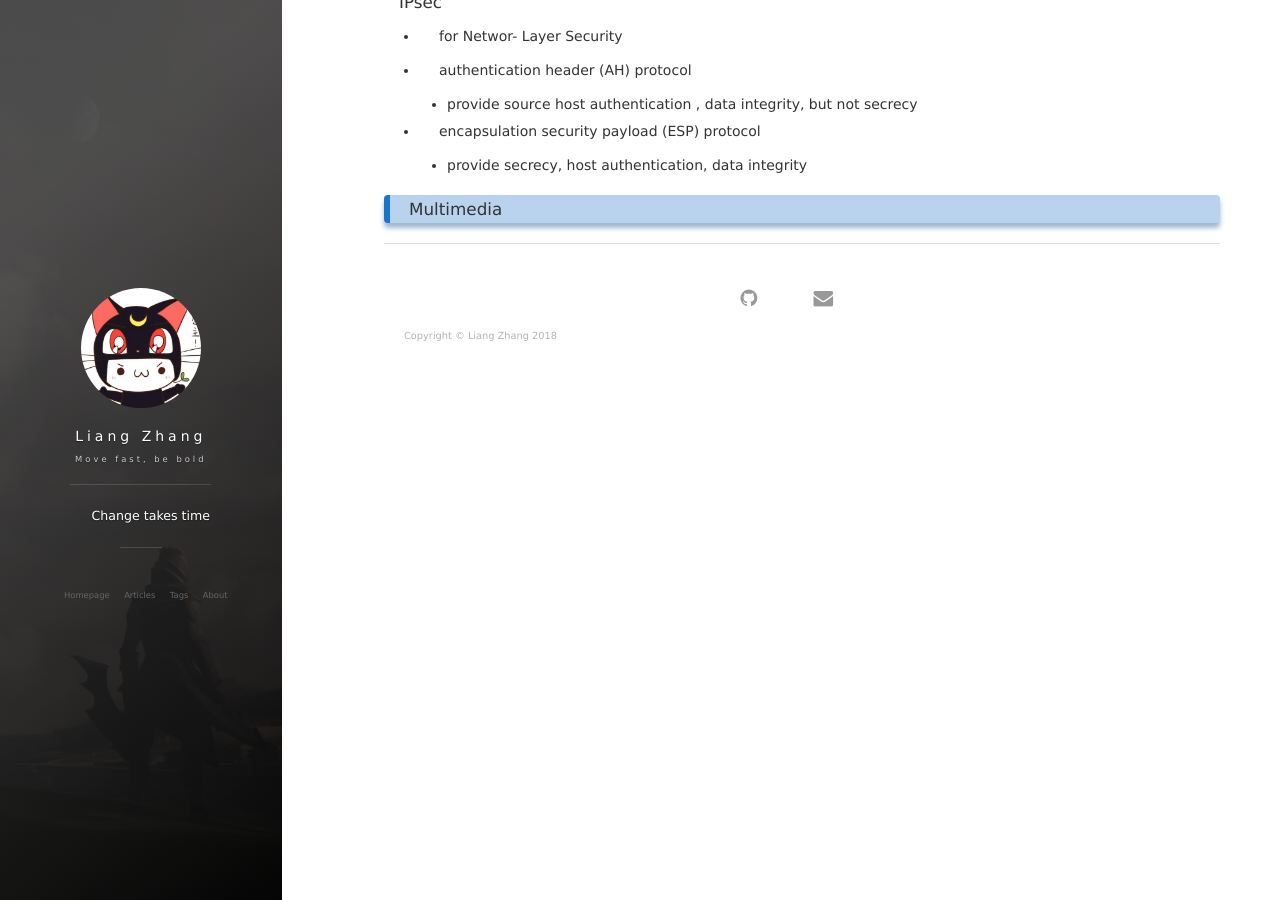
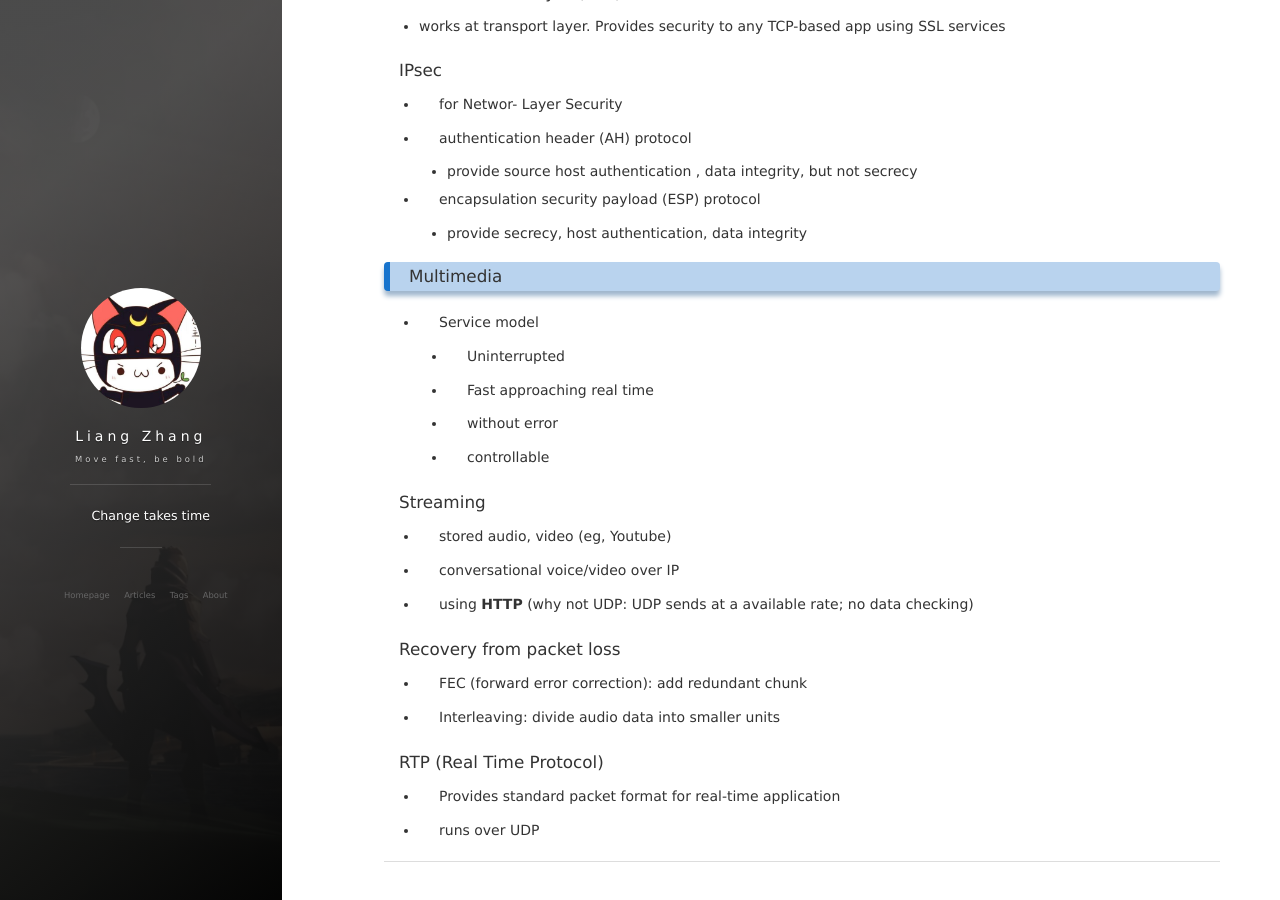
Before and after one commit to johnbryant/blog, a Jekyll site: the page built from _posts/2018-12-01-network_exam2_review.md, in a window 1280 px wide and 900 px high, scrolled down 15627 px. Built offline with Jekyll 4.4.1, drawn with Linux system fonts in a browser that asks for light colours; nearby versions of some CDN libraries; comment, search, counter and statistics services are not loaded; some of the changed text lies outside the part shown.

Commit message:
add contents to network_exam2_review

```diff
--- a/_posts/2018-12-01-network_exam2_review.md
+++ b/_posts/2018-12-01-network_exam2_review.md
@@ -488,6 +488,10 @@ forever
 
   - application: Interactive gaming; shared data apps
 
+- **Multicast group** is a single identifier that represents a group of receivers
+
+- IGMP (Internet Group Management Protocol) operates between a host and its directly attached router
+
 
 
 ### Network Security
@@ -586,3 +590,33 @@ yhHJRHhGJGhgg/12EpJ+lo8gE4vB3mqJhFEvZP9t6n7G6m5Gw2
 
 
 ### Multimedia
+
+- Service model
+
+  - Uninterrupted
+
+  - Fast approaching real time
+
+  - without error
+
+  - controllable
+
+#### Streaming
+
+- stored audio, video (eg, Youtube)
+
+- conversational voice/video over IP
+
+- using **HTTP** (why not UDP: UDP sends at a available rate; no data checking)
+
+#### Recovery from packet loss
+
+- FEC (forward error correction): add redundant chunk
+
+- Interleaving: divide audio data into smaller units
+
+#### RTP (Real Time Protocol)
+
+- Provides standard packet format for real-time application
+
+- runs over UDP
```
